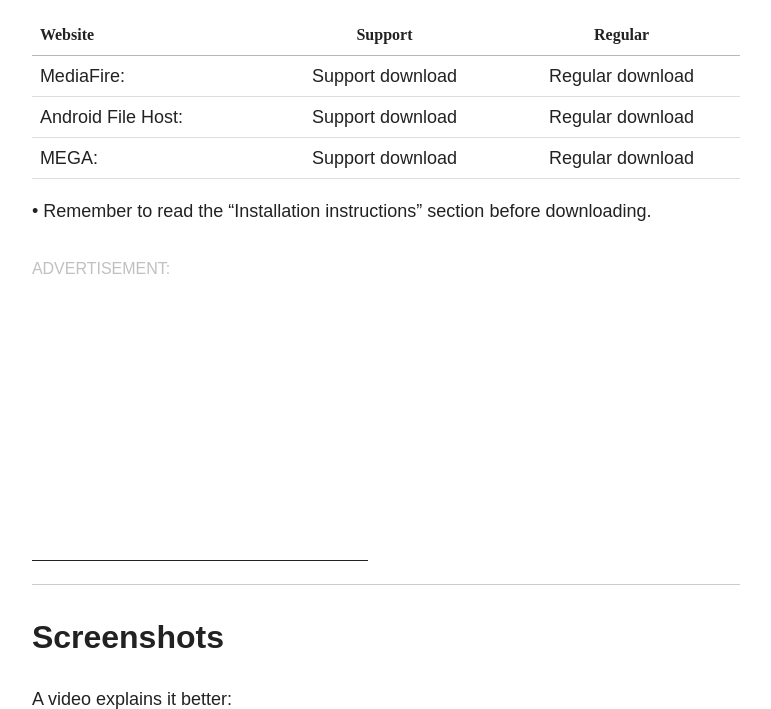
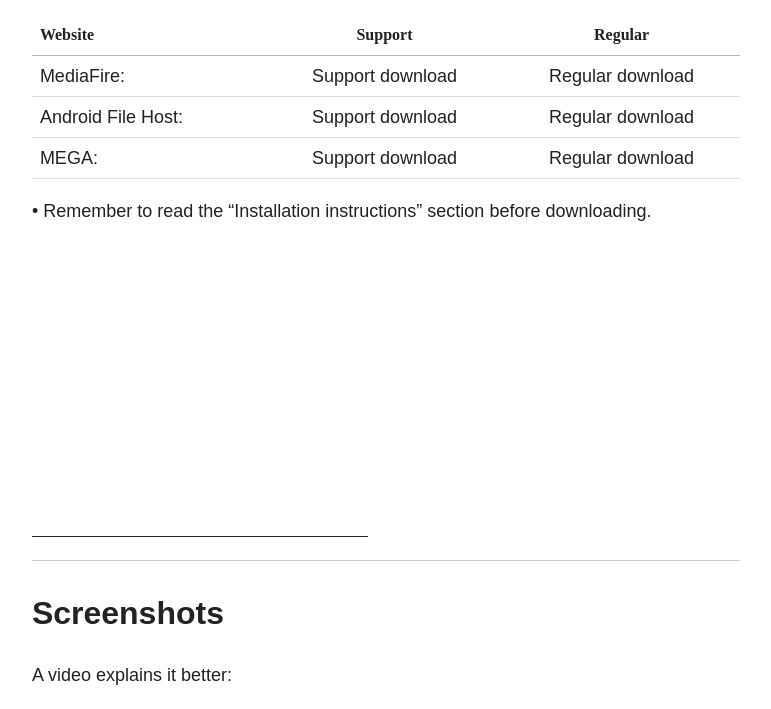
Before and after one commit to Desno365/Desno365.github.io, a Jekyll site: the page built from minecraft/unreal-map/index.md, in a window 1280 px wide and 900 px high, scrolled down 1835 px, cut to the strip 0-709 px from the top of the window. Shown: the whole strip, without its empty margins (254-1025 px from the left). Built offline with Jekyll 4.4.1, drawn with Linux system fonts in a browser that asks for light colours; nearby versions of some CDN libraries; comment, search, counter and statistics services are not loaded.

Commit message:
Remove "ADVERTISEMENT" text before content ad

```diff
--- a/_includes/ad-content.html
+++ b/_includes/ad-content.html
@@ -1,6 +1,4 @@
 <div style="margin-top:32px; text-align:left;">
-	<font color="#C0C0C0">ADVERTISEMENT:</font>
-
 	<div style="text-align:inherit;">
 		<script async src="//pagead2.googlesyndication.com/pagead/js/adsbygoogle.js"></script>
 		<!-- inside-pages-ad-large-rectangle -->
```
